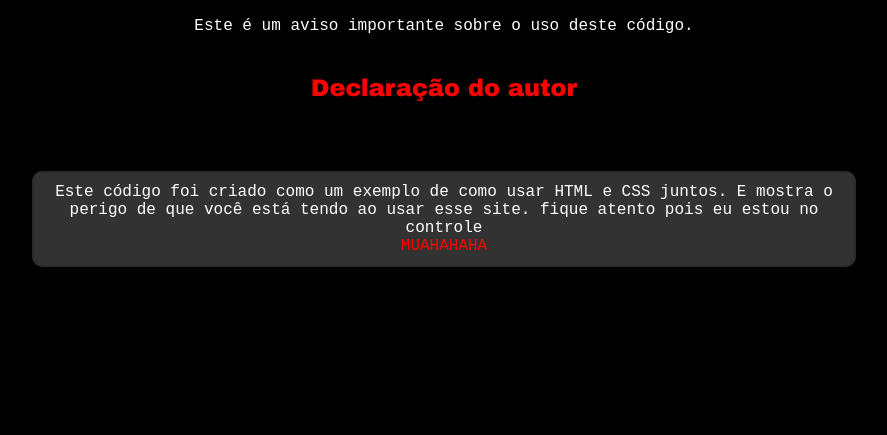
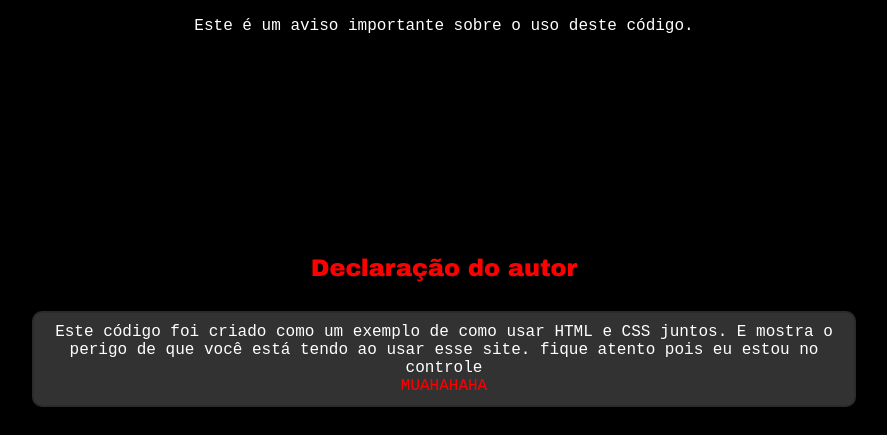
Before and after one commit to lucaspgouv/curso-full-stack-, a plain HTML site: page aula05/index.html in a window 1280 px wide. Shown: the part 481-916 px from the top of the page, without its empty margins (196-1083 px from the left). Before the commit the page ends 800 px from the top, so only its background shows below. Drawn offline with Linux system fonts and the light colour scheme.

Commit message:
declaração

```diff
--- a/curso/aula3/aula05/styles/index.css
+++ b/aula05/styles/index.css
@@ -18,7 +18,8 @@ p {
 }
 
 .container h2 {
-    margin-bottom: 50px;
+    margin-bottom: 10px;
+    margin-top: 200px;
 }
 
 .box {
```
Also changed, not shown: aula05/index.html (renamed from curso/aula3/aula05/index.html).
